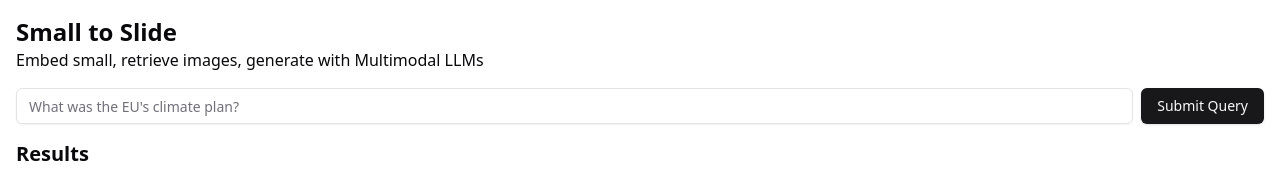
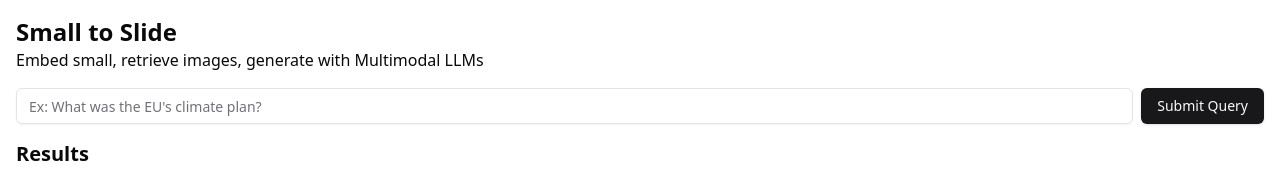
Before and after one commit to yisding/smalltoslide, a Next.js app in the folder app/smalltoslide/: page / in a window 1280 px wide. Shown: the top 174 px of the page. Built offline with nearby package versions, Linux system fonts and the light colour scheme.

Commit message:
example query

```diff
--- a/app/smalltoslide/app/page.tsx
+++ b/app/smalltoslide/app/page.tsx
@@ -105,7 +105,7 @@ export default function Home() {
       <p>Embed small, retrieve images, generate with Multimodal LLMs</p>
 
       <form className="mt-4 flex flex-row gap-x-2" onSubmit={handleSubmit}>
-        <Input id="query" placeholder="What was the EU's climate plan?" />
+        <Input id="query" placeholder="Ex: What was the EU's climate plan?" />
         <Button type="submit">Submit Query</Button>
       </form>
 
```
